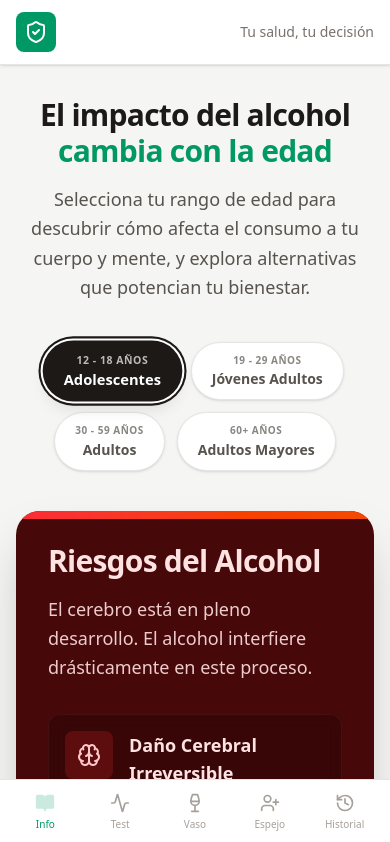
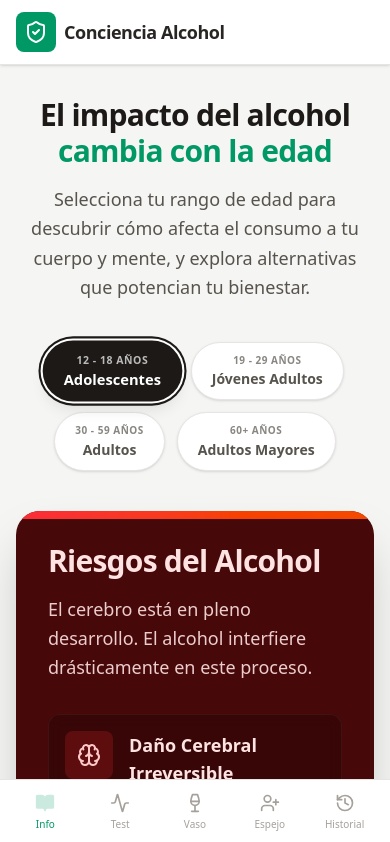
Before and after one commit to sgandulfo-code/Conciencia-A, a React (Vite) app: page / in a window 390 px wide. Shown: the top 842 px of the page. Built offline with nearby package versions, Linux system fonts and the light colour scheme.

Commit message:
feat: Adjust header text and visibility
Refine the header's title font size and the visibility of the tagline to better adapt to different screen sizes. The main title now uses a slightly smaller font on small screens, and the tagline is hidden on large screens to improve layout.

```diff
--- a/src/App.tsx
+++ b/src/App.tsx
@@ -99,7 +99,7 @@ export default function App() {
             <div className="bg-emerald-600 p-2 rounded-lg text-white">
               <ShieldCheck size={24} />
             </div>
-            <h1 className="text-xl font-bold tracking-tight text-stone-800 hidden sm:block">Conciencia Alcohol</h1>
+            <h1 className="text-lg sm:text-xl font-bold tracking-tight text-stone-800">Conciencia Alcohol</h1>
           </div>
 
           {/* Desktop Nav */}
@@ -126,7 +126,7 @@ export default function App() {
           </nav>
 
           {/* Mobile Menu Button Placeholder (Simplified for this demo, using bottom nav instead) */}
-          <div className="lg:hidden text-sm font-medium text-stone-500">
+          <div className="hidden sm:block lg:hidden text-sm font-medium text-stone-500">
             Tu salud, tu decisión
           </div>
         </div>
```
